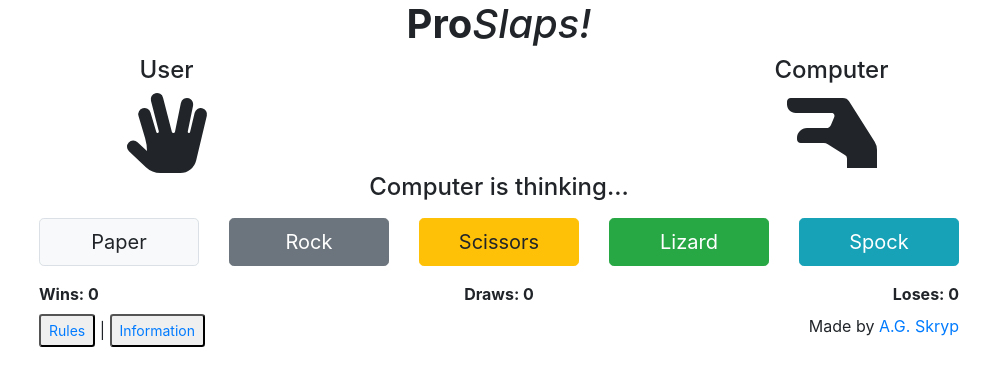
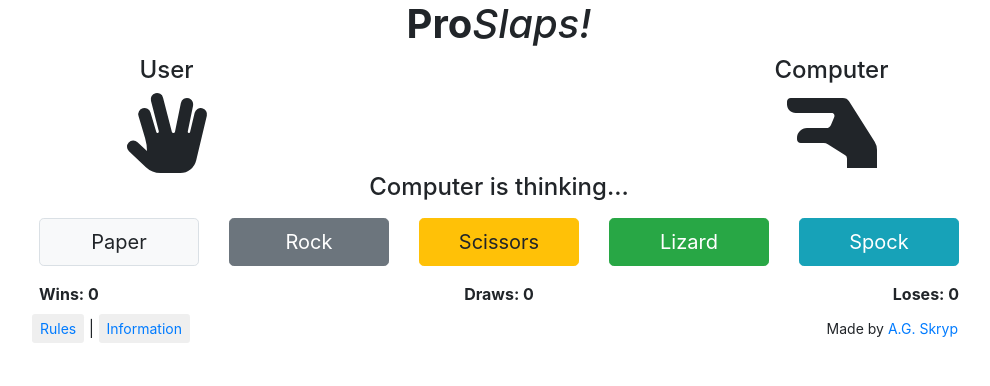
Before and after one commit to agskryp/proslaps, a Vue app: page / in a window 1280 px wide. Shown: the top 386 px of the page, without its empty margins (141-1131 px from the left). Built offline with nearby package versions, Linux system fonts and the light colour scheme.

Commit message:
Custom styling

```diff
--- a/src/App.vue
+++ b/src/App.vue
@@ -85,7 +85,7 @@
       </main>
 
       <footer class="row">
-        <div class="col-md-10 mx-auto">
+        <div class="col-md-10 mx-auto footer-container">
           <div class="row">
             <div class="col">
               <button
@@ -104,7 +104,7 @@
             </div>
 
             <div class="col text-right">
-              <span class="d-block"
+              <span class="d-block attribution"
                 >Made by
                 <a
                   href="https://agskryp.com"
@@ -129,6 +129,19 @@
 #ProSlaps {
   -webkit-font-smoothing: antialiased;
   -moz-osx-font-smoothing: grayscale;
+}
+.footer-container {
+  padding: 0 0.5rem;
+
+  .btn-link {
+    border: none;
+  }
+
+  .attribution {
+    padding: 0.25rem 0.5rem;
+    font-size: 0.875rem;
+    line-height: 1.5;
+  }
 }
 </style>
 
```
